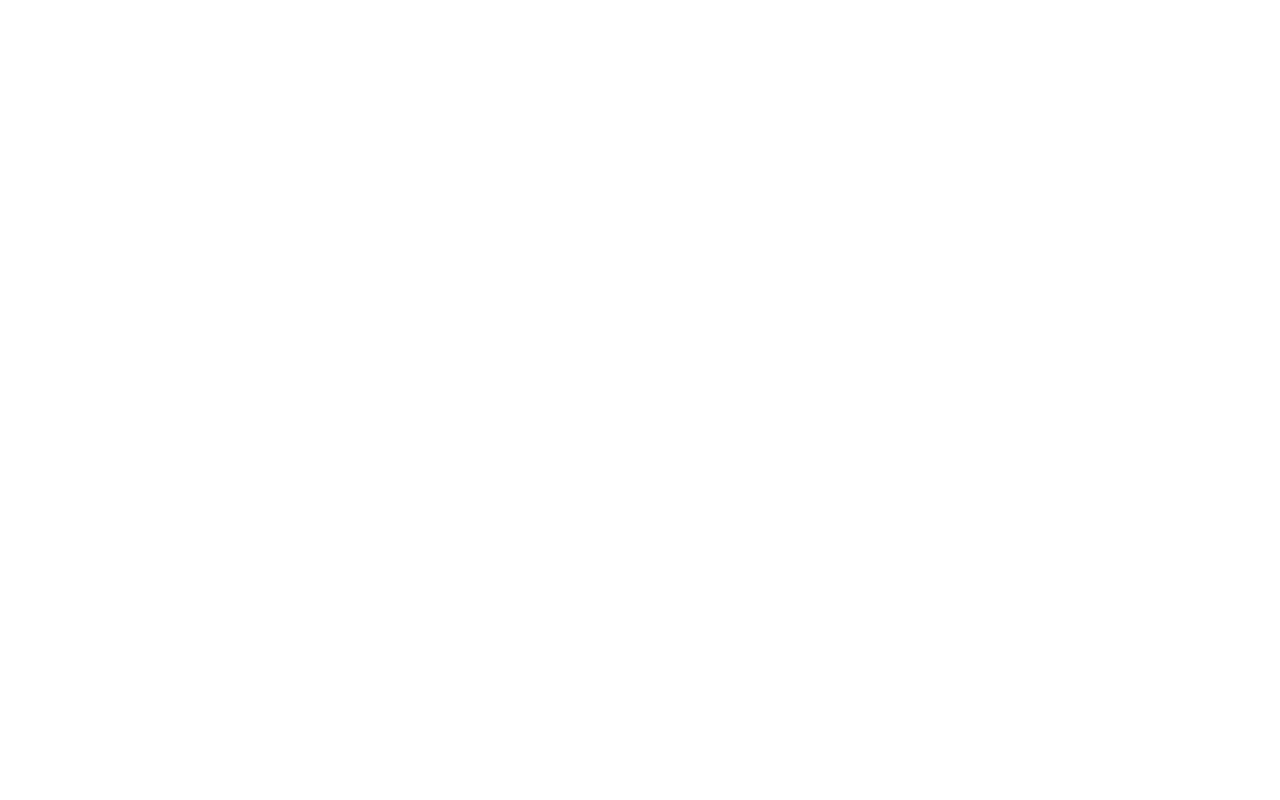
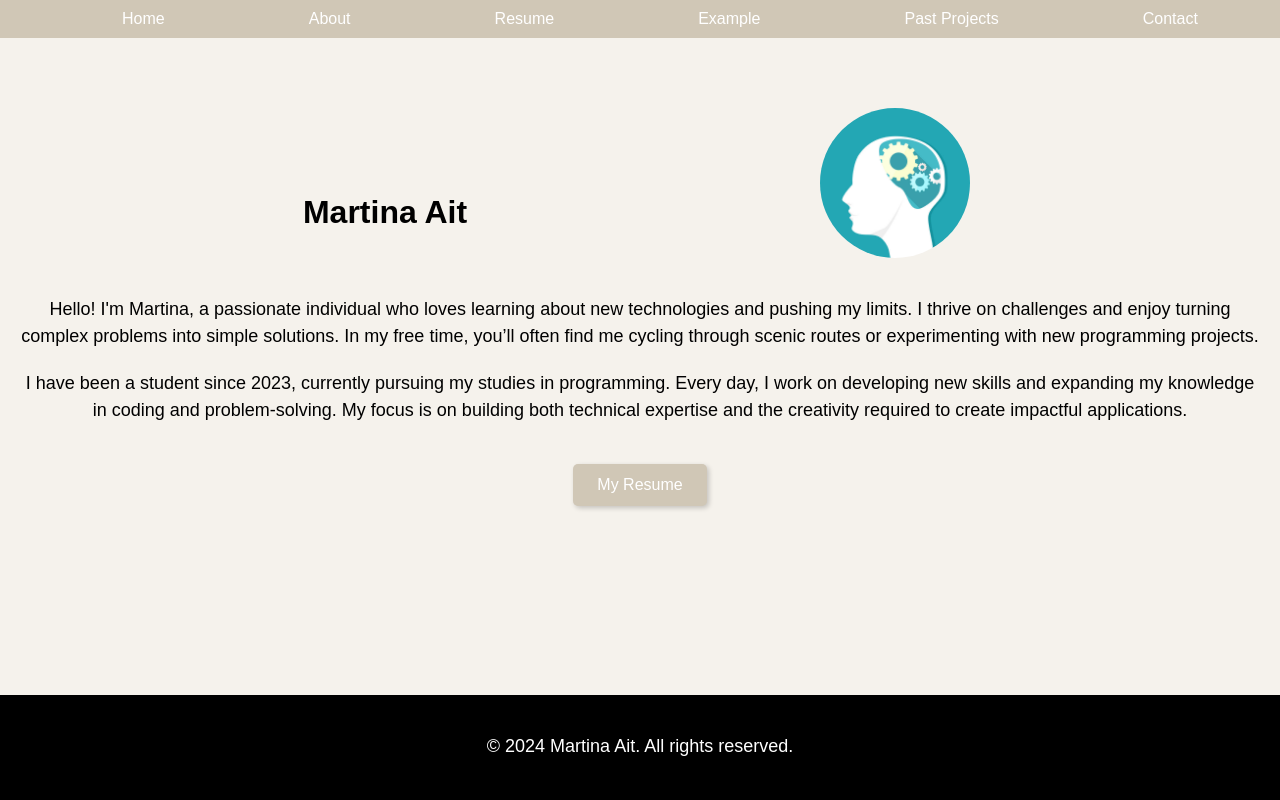
Before and after one commit to AITMAR-TAFE/Final-project, a plain HTML site: page about.html in a window 1280 px wide. Drawn offline with Linux system fonts and the light colour scheme.

Commit message:
feat(about.html): add About Me page  with personal details and educational background

```diff
--- a/about.html
+++ b/about.html
@@ -0,0 +1,50 @@
+<!DOCTYPE html>
+<html lang="en">
+    <head>
+        <meta charset="UTF-8">
+        <meta name="viewport" content="width=device-width, initial-scale=1.0">
+        <title>Martina Portfolio</title>
+        <link rel="stylesheet" href="assets/css/styles.css">
+    </head>
+    <body>
+        <header>
+            <nav class="navbar">
+            <button class="hamburger" onclick="toggleMenu()">☰</button>
+            <ul id="mobileNav" class="mobile-nav-content">
+                <li><a href="index.html">Home</a></li>
+                <li><a href="about.html">About</a></li>
+                <li><a href="resume.html">Resume</a></li>
+                <li><a href="example.html">Example</a></li>
+                <li><a href="projects.html">Past Projects</a></li>
+                <li><a href="contact.html">Contact</a></li>
+            </ul>
+            <ul class="desktop-nav">
+                <li><a href="index.html">Home</a></li>
+                <li><a href="about.html">About</a></li>
+                <li><a href="resume.html">Resume</a></li>
+                <li><a href="example.html">Example</a></li>
+                <li><a href="projects.html">Past Projects</a></li>
+                <li><a href="contact.html">Contact</a></li>
+            </ul>
+        </nav>
+        </header>
+        <main class="about-me">
+            <section class="about-info">
+                <h1>Martina Ait</h1>
+                <img class="profile-pic" src="assets/img/head-pic.jpg" alt="Martina's Picture">
+            </section>
+            <p>
+                Hello! I'm Martina, a passionate individual who loves learning about new technologies and pushing my limits.
+                I thrive on challenges and enjoy turning complex problems into simple solutions. In my free time, you’ll often find me cycling through scenic routes or experimenting with new programming projects.
+            </p>
+            <p>
+                I have been a student since 2023, currently pursuing my studies in programming. Every day, I work on developing new skills and expanding my knowledge in coding and problem-solving. My focus is on building both technical expertise and the creativity required to create impactful applications.
+            </p>
+            <a href="resume.html" class="button">My Resume</a>
+        </main>
+        <footer>
+            <p>&copy; 2024 Martina Ait. All rights reserved.</p>
+        </footer>
+    <script src="assets/js/script.js"></script>
+    </body>
+</html>
--- a/assets/css/styles.css
+++ b/assets/css/styles.css
@@ -43,6 +43,29 @@ p {
     background-color: #f0e8d9;
     color: black;
 }
+
+.about-info {
+    display: grid;
+    grid-template-columns: 1fr 1fr;
+    grid-gap: 20px;
+    max-width: 1000px;
+    margin: 0 auto;
+    padding: 20px;
+    text-align: center;
+    justify-items: center;
+}
+
+.about-info h1 {
+    margin-top: auto;
+    font-size: 2em;
+}
+
+.profile-pic {
+    max-width: 150px;
+    border-radius: 50%;
+    object-fit: cover;
+}
+
 
 footer {
     background-color: #000000;
```
Also changed, not shown: assets/img/head-pic.jpg (added), index.html (indentation only).
